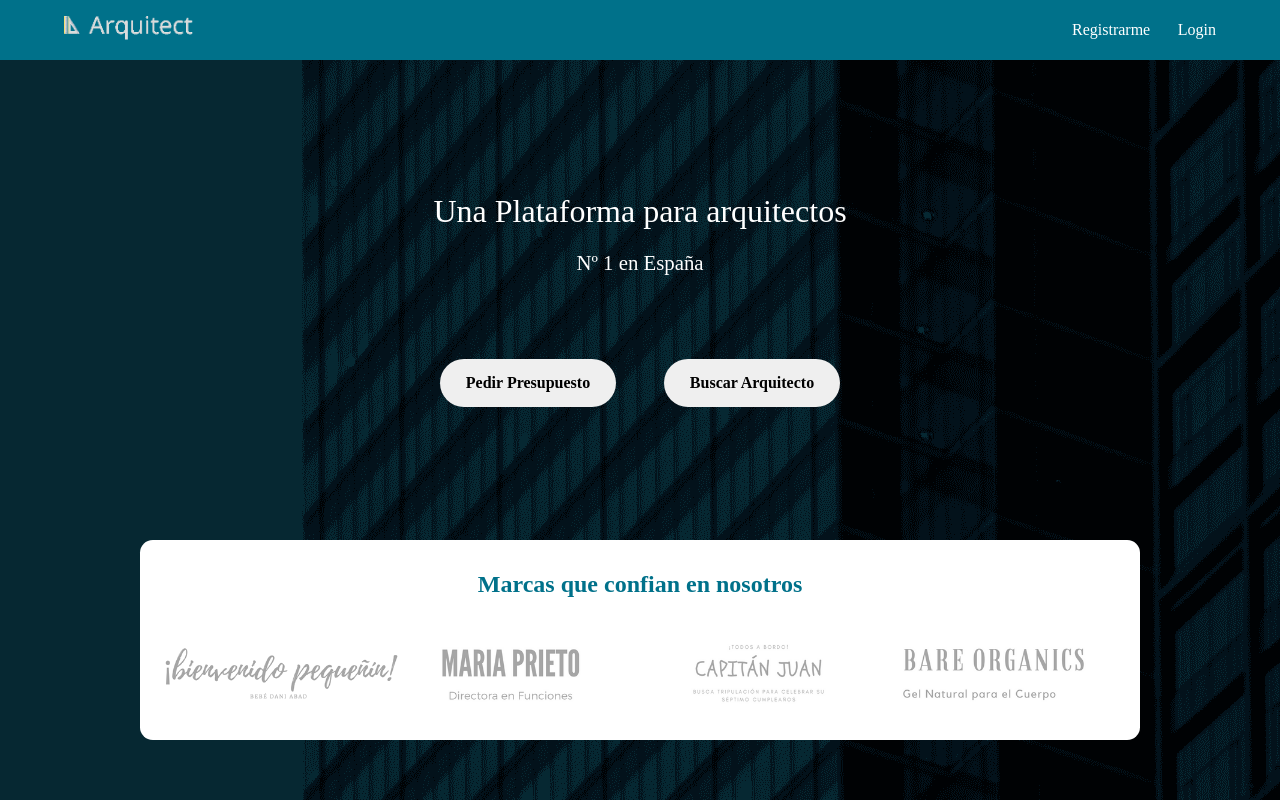
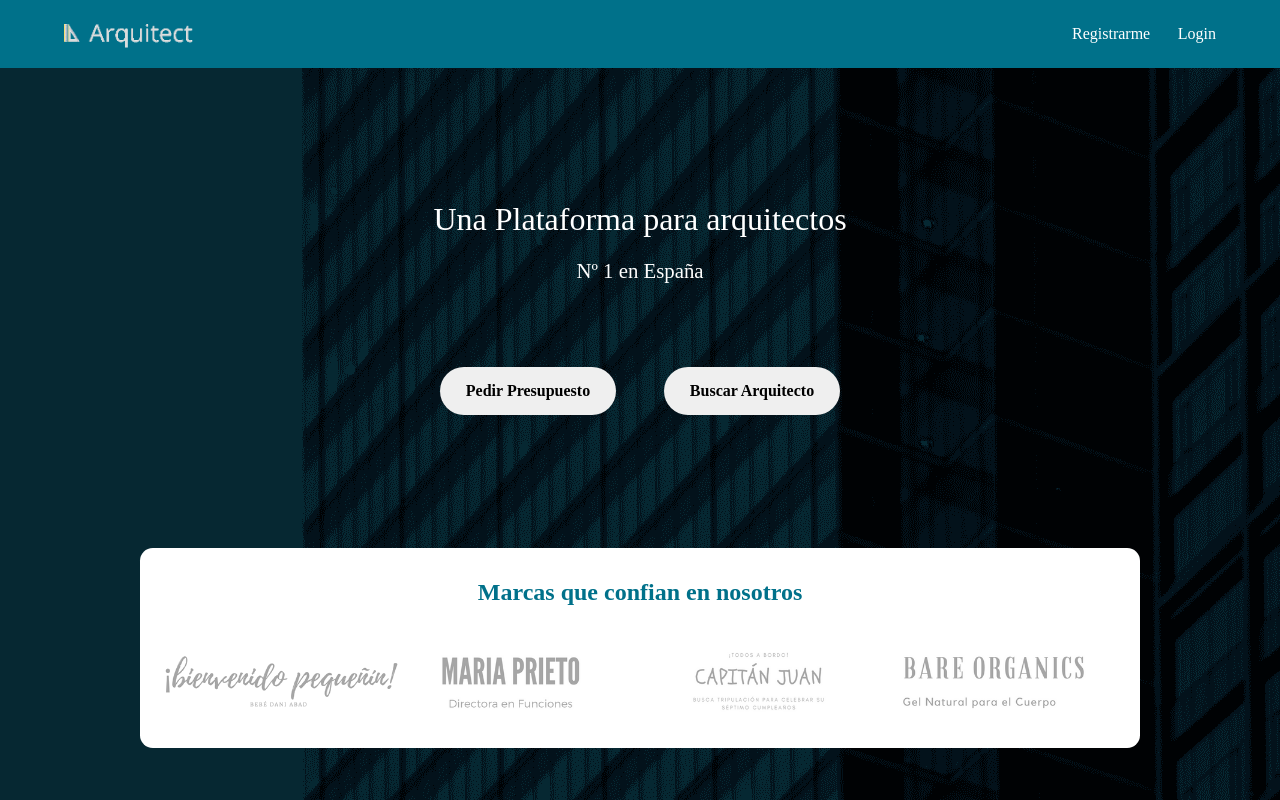
Before and after one commit to farraul/Front-React-Redux-arquitectos, a React (Create React App) app: page / in a window 1280 px wide. Shown: the top 800 px of the page. Built offline with nearby package versions, Linux system fonts and the light colour scheme.

Commit message:
margin top to the header to the logo

```diff
--- a/src/Components/Header/Header.scss
+++ b/src/Components/Header/Header.scss
@@ -13,6 +13,7 @@ align-items: center;
 .logo{
 height: 1.5em;
 cursor: pointer;
+margin-top: 0.5em;
 }
 .div-print-info-correct {
 color: rgb(63, 63, 63);
```
